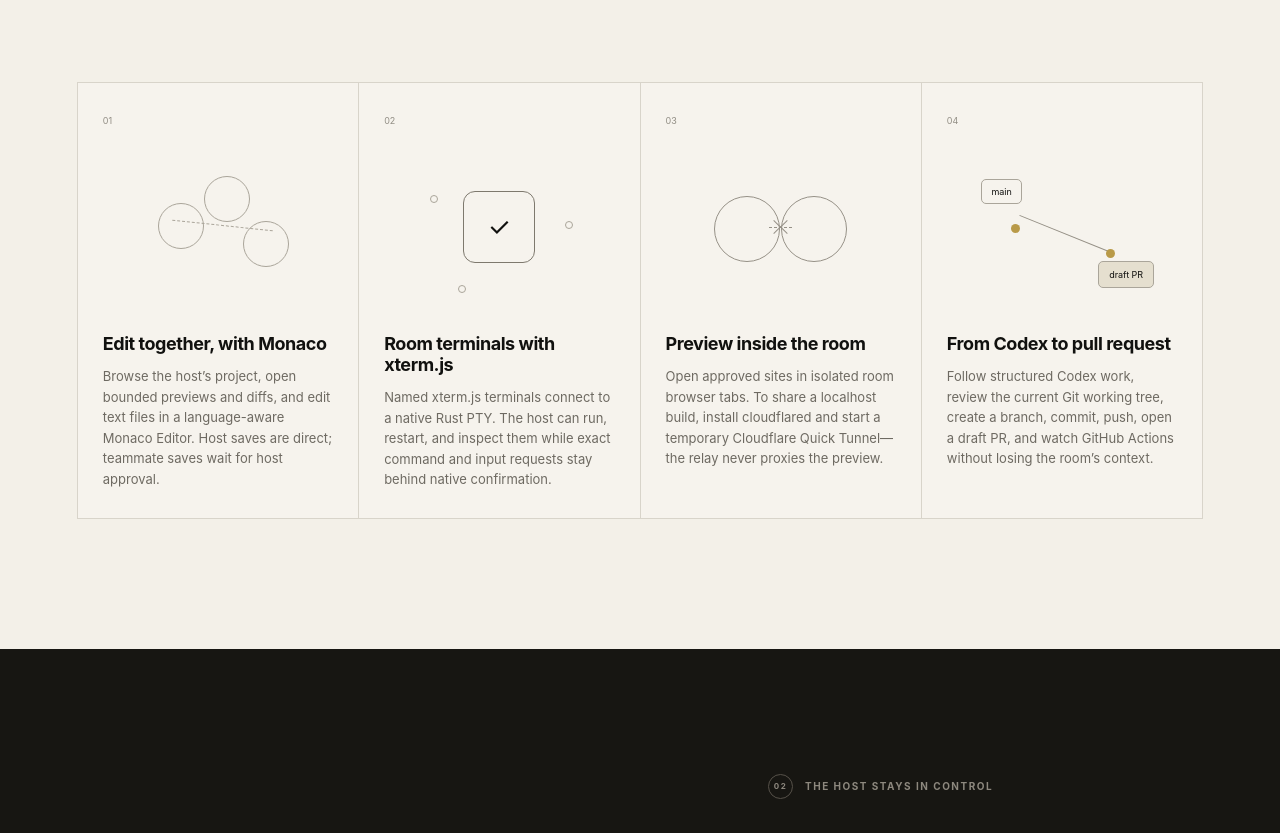
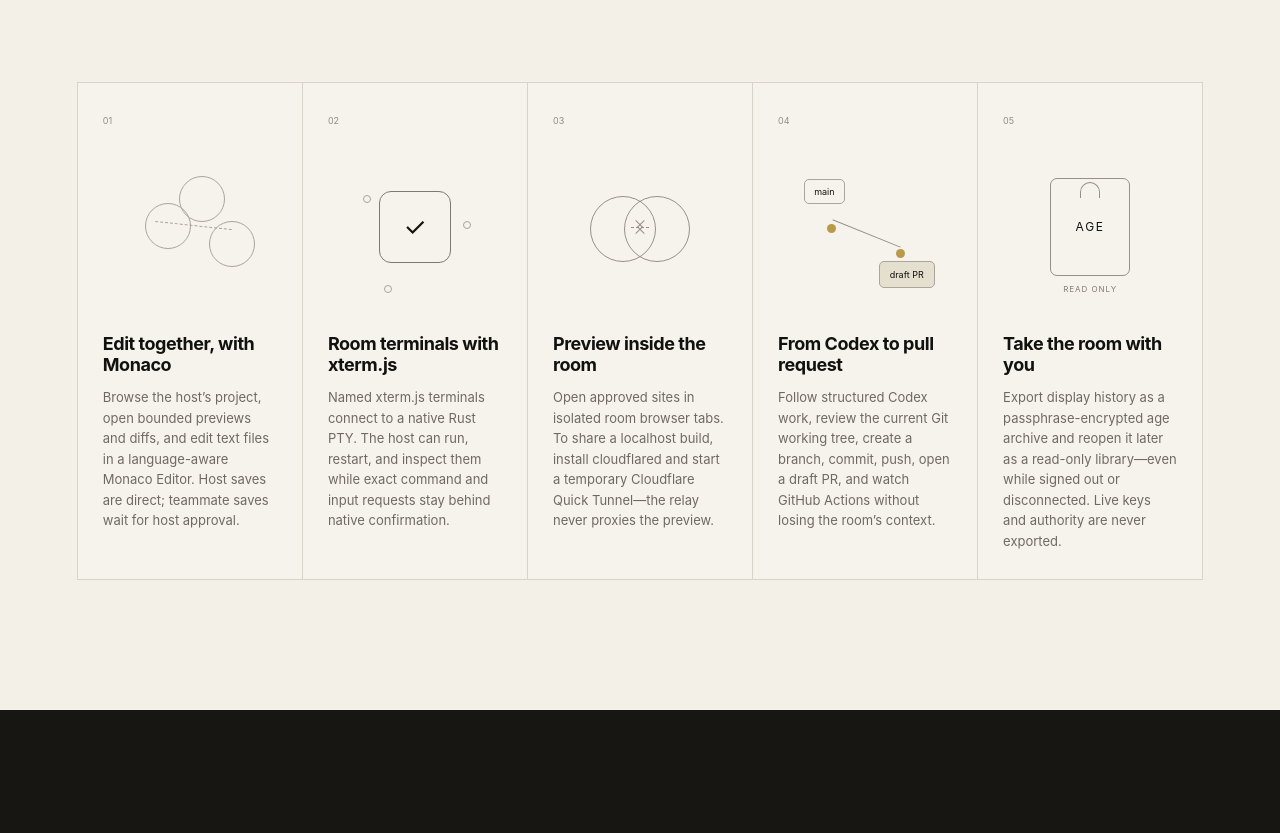
Before and after one commit to maddiedreese/multaiplayer-site, a Next.js app: page / in a window 1280 px wide. Shown: the part 1238-2071 px from the top of the page. Built offline with nearby package versions, Linux system fonts and the light colour scheme.

Commit message:
docs: surface resilience and data portability (#8)
Signed-off-by: Maddie D. Reese <maddie@maddiedreese.com>

```diff
--- a/app/globals.css
+++ b/app/globals.css
@@ -96,7 +96,7 @@ h1, h2, h3, p { margin-top: 0; }
 .intro-heading { margin: 42px 0 76px; display: grid; grid-template-columns: 1.4fr .6fr; gap: 8vw; align-items: end; }
 .intro-heading h2, .privacy h2, .faq h2 { margin: 0; font-size: clamp(43px, 5vw, 76px); line-height: .98; letter-spacing: -.058em; font-weight: 690; }
 .intro-heading p { margin: 0 0 6px; color: #69665e; font-size: 17px; line-height: 1.58; letter-spacing: -.015em; }
-.feature-grid { display: grid; grid-template-columns: repeat(4,1fr); border-top: 1px solid var(--line); border-left: 1px solid var(--line); }
+.feature-grid { display: grid; grid-template-columns: repeat(5,1fr); border-top: 1px solid var(--line); border-left: 1px solid var(--line); }
 .feature-card { position: relative; min-height: 385px; padding: 25px 25px 28px; border-right: 1px solid var(--line); border-bottom: 1px solid var(--line); background: rgba(255,255,255,.2); }
 .feature-number { color: #918d84; font-size: 9px; }
 .feature-glyph { position: relative; height: 150px; margin: 30px 0 25px; }
@@ -114,6 +114,9 @@ h1, h2, h3, p { margin-top: 0; }
 .glyph-04::after { content: "draft PR"; position: absolute; right: 10%; bottom: 20px; padding: 7px 10px; border: 1px solid #aaa59a; border-radius: 5px; background:#e5dfcf; font-size: 9px; }
 .glyph-04 i:nth-child(1) { position:absolute; left:30%; right:28%; top:50%; border-top:1px solid #969187; transform:rotate(22deg)}
 .glyph-04 i:nth-child(2),.glyph-04 i:nth-child(3){position:absolute;width:9px;height:9px;border-radius:50%;background:var(--gold)}.glyph-04 i:nth-child(2){left:28%;top:44%}.glyph-04 i:nth-child(3){right:27%;top:61%}
+.glyph-05::before { content: "AGE"; position:absolute; left:50%; top:46%; transform:translate(-50%,-50%); display:grid; place-items:center; width:78px; height:96px; border:1px solid #969187; border-radius:7px; font-size:12px; letter-spacing:.14em; }
+.glyph-05::after { content:"read only"; position:absolute; left:50%; bottom:14px; transform:translateX(-50%); color:#817b70; font-size:8px; text-transform:uppercase; letter-spacing:.12em; }
+.glyph-05 i:nth-child(1){position:absolute;left:calc(50% - 10px);top:24px;width:20px;height:16px;border:1px solid #969187;border-bottom:0;border-radius:10px 10px 0 0}
 
 .workflow-section { padding: 125px clamp(24px, 6vw, 96px); display: grid; grid-template-columns: 1.15fr .85fr; gap: 8vw; align-items: center; background: #171612; }
 .workflow-visual { min-width: 0; padding: 10px; }
@@ -227,11 +230,11 @@ h1, h2, h3, p { margin-top: 0; }
 footer { padding: 72px clamp(24px, 6vw, 96px) 26px; background:#10100e;border-top:1px solid #2f2c26 }.footer-brand p{margin:18px 0 0;color:#767169;font-size:11px}.footer-links{display:grid;grid-template-columns:repeat(3,1fr);gap:50px;max-width:540px;margin:-53px 0 70px auto}.footer-links div{display:flex;flex-direction:column;gap:11px}.footer-links strong{margin-bottom:4px;color:#827d74;text-transform:uppercase;letter-spacing:.12em;font-size:8px}.footer-links a,.footer-links span{color:#b5b0a6;font-size:11px}.independence-note{max-width:920px;margin:0 0 24px;color:#918c82;font-size:13px;line-height:1.6}.footer-bottom{padding-top:22px;display:flex;gap:25px;border-top:1px solid #2b2924;color:#66625b;font-size:9px}.footer-status{margin-left:auto;display:flex;align-items:center;gap:6px}.footer-status i{width:5px;height:5px;border-radius:50%;background:var(--green)}
 
 @media (max-width: 1050px) {
-  .site-header { grid-template-columns:1fr auto }.site-header nav{display:none}.hero{min-height:auto;padding-top:150px;grid-template-columns:1fr}.hero-copy{padding-right:0}.hero-stage{margin-top:80px}.app-frame{width:100%}.feature-grid{grid-template-columns:repeat(2,1fr)}.workflow-section,.privacy{grid-template-columns:1fr}.workflow-copy{grid-row:1}.privacy-visual{margin-top:50px}.open-source{grid-template-columns:1fr}.source-copy{padding-top:0}.faq-layout{grid-template-columns:1fr}.footer-links{margin:60px 0;max-width:none}
+  .site-header { grid-template-columns:1fr auto }.site-header nav{display:none}.hero{min-height:auto;padding-top:150px;grid-template-columns:1fr}.hero-copy{padding-right:0}.hero-stage{margin-top:80px}.app-frame{width:100%}.feature-grid{grid-template-columns:repeat(2,1fr)}.feature-card:last-child{grid-column:1/-1}.workflow-section,.privacy{grid-template-columns:1fr}.workflow-copy{grid-row:1}.privacy-visual{margin-top:50px}.open-source{grid-template-columns:1fr}.source-copy{padding-top:0}.faq-layout{grid-template-columns:1fr}.footer-links{margin:60px 0;max-width:none}
 }
 
 @media (max-width: 680px) {
-  .site-header{height:72px;padding:0 18px}.header-cta{padding:9px 11px}.hero{padding:110px 20px 70px}.hero h1{font-size:57px}.hero-lede{font-size:17px}.hero-requirements{grid-template-columns:1fr}.hero-requirements div+div{border-left:0;border-top:1px solid #3c3932}.hero-stage{margin:55px 0 0}.app-frame{width:100%;transform:none}.host-card{display:none}.event-card{right:2%;bottom:-14%}.intro,.workflow-section,.privacy,.open-source,.faq{padding:85px 20px}.intro-heading{margin:35px 0 55px;grid-template-columns:1fr;gap:28px}.feature-grid{grid-template-columns:1fr}.feature-card{min-height:340px}.product-preview{font-size:5px}.preview-context{display:none}.product-preview{grid-template-columns:27% 73%}.workflow-copy h2,.open-source h2,.privacy h2,.intro-heading h2,.faq h2{font-size:44px}.device-node{width:62px}.device-one{left:12%;top:50%}.device-two{left:80%;top:27%}.device-three{left:80%;top:73%}.relay-node{width:105px;height:105px}.local-boundary{grid-template-columns:repeat(2,1fr)}.local-boundary span{grid-column:1/-1}.open-source{gap:35px}.code-card{margin-top:25px}.code-card pre{padding:25px 18px;font-size:10px}.faq-layout{gap:45px}.final-cta{min-height:600px}.orbit-one{width:390px;height:390px}.orbit-two{width:600px;height:600px}.footer-links{grid-template-columns:repeat(2,1fr)}.footer-bottom{flex-wrap:wrap}.footer-status{margin-left:0;width:100%}
+  .site-header{height:72px;padding:0 18px}.header-cta{padding:9px 11px}.hero{padding:110px 20px 70px}.hero h1{font-size:57px}.hero-lede{font-size:17px}.hero-requirements{grid-template-columns:1fr}.hero-requirements div+div{border-left:0;border-top:1px solid #3c3932}.hero-stage{margin:55px 0 0}.app-frame{width:100%;transform:none}.host-card{display:none}.event-card{right:2%;bottom:-14%}.intro,.workflow-section,.privacy,.open-source,.faq{padding:85px 20px}.intro-heading{margin:35px 0 55px;grid-template-columns:1fr;gap:28px}.feature-grid{grid-template-columns:1fr}.feature-card,.feature-card:last-child{grid-column:auto;min-height:340px}.product-preview{font-size:5px}.preview-context{display:none}.product-preview{grid-template-columns:27% 73%}.workflow-copy h2,.open-source h2,.privacy h2,.intro-heading h2,.faq h2{font-size:44px}.device-node{width:62px}.device-one{left:12%;top:50%}.device-two{left:80%;top:27%}.device-three{left:80%;top:73%}.relay-node{width:105px;height:105px}.local-boundary{grid-template-columns:repeat(2,1fr)}.local-boundary span{grid-column:1/-1}.open-source{gap:35px}.code-card{margin-top:25px}.code-card pre{padding:25px 18px;font-size:10px}.faq-layout{gap:45px}.final-cta{min-height:600px}.orbit-one{width:390px;height:390px}.orbit-two{width:600px;height:600px}.footer-links{grid-template-columns:repeat(2,1fr)}.footer-bottom{flex-wrap:wrap}.footer-status{margin-left:0;width:100%}
 }
 
 @media (max-width: 680px) {
--- a/app/page.tsx
+++ b/app/page.tsx
@@ -26,6 +26,11 @@ const features = [
     title: "From Codex to pull request",
     copy: "Follow structured Codex work, review the current Git working tree, create a branch, commit, push, open a draft PR, and watch GitHub Actions without losing the room’s context.",
   },
+  {
+    number: "05",
+    title: "Take the room with you",
+    copy: "Export display history as a passphrase-encrypted age archive and reopen it later as a read-only library—even while signed out or disconnected. Live keys and authority are never exported.",
+  },
 ];
 
 const trustItems = [
@@ -50,7 +55,7 @@ const faqs = [
   },
   {
     q: "Can I self-host the relay?",
-    a: "Yes. The relay is open source and can be self-hosted. The free official relay is intended to provide the easiest first run when it is deployed and available, but it has no uptime or continuity guarantee.",
+    a: "Yes. The relay is deliberately single-node: one process owns SQLite and WebSocket fan-out behind a trusted TLS reverse proxy or WAF. Scale by placing complete teams on separate relays, not by running multiple processes against one store. The official alpha has no uptime or continuity guarantee.",
   },
   {
     q: "What platforms are supported?",
--- a/app/privacy/page.tsx
+++ b/app/privacy/page.tsx
@@ -50,7 +50,7 @@ export default function PrivacyPage() {
       <section>
         <h2>5. Data designed to stay off the relay</h2>
         <p>Room messages, Codex lifecycle content, host-local project paths and Codex model configuration, and attachments are encrypted on participating devices before relay transport using the app’s MLS-based protocol. The relay is designed not to receive their plaintext, project file contents, file diffs, terminal output, browser page contents, room MLS secrets, or Codex or OpenAI credentials. A GitHub token is visible to the relay only during the one-time identity-verification request described above and is discarded immediately afterward.</p>
-        <p>Your selected project, local Git checkout, local encrypted room history, MLS state, Codex session and credentials, GitHub token, browser data, terminal processes, application settings, and diagnostics remain on your Mac unless you deliberately share content with a room, GitHub, a subprocess, a website, or a support channel. Local secrets use macOS Keychain where the implementation specifies it. This is an intended and tested design boundary, not an independently audited guarantee. Operator backups made before this architecture change can retain the older relay fields until those backups expire; no policy claims retroactive erasure from existing backups.</p>
+        <p>Your selected project, local Git checkout, local encrypted room history and imported room-archive library, MLS state, Codex session and credentials, GitHub token, browser data, terminal processes, application settings, and diagnostics remain on your Mac unless you deliberately share content with a room, GitHub, a subprocess, a website, or a support channel. Room exports are passphrase-encrypted age files; their local index contains only an opaque identifier, import time, ciphertext byte count, and format version. Archives omit MLS secrets, device credentials, pending approvals, and host authority. Local secrets use macOS Keychain where the implementation specifies it. This is an intended and tested design boundary, not an independently audited guarantee. Operator backups made before this architecture change can retain the older relay fields until those backups expire; no policy claims retroactive erasure from existing backups.</p>
       </section>
 
       <section>
```
Also changed, not shown: app/faq/page.tsx (+6 -7 lines), 2 other files (tests, documents, lock files or other folders).
